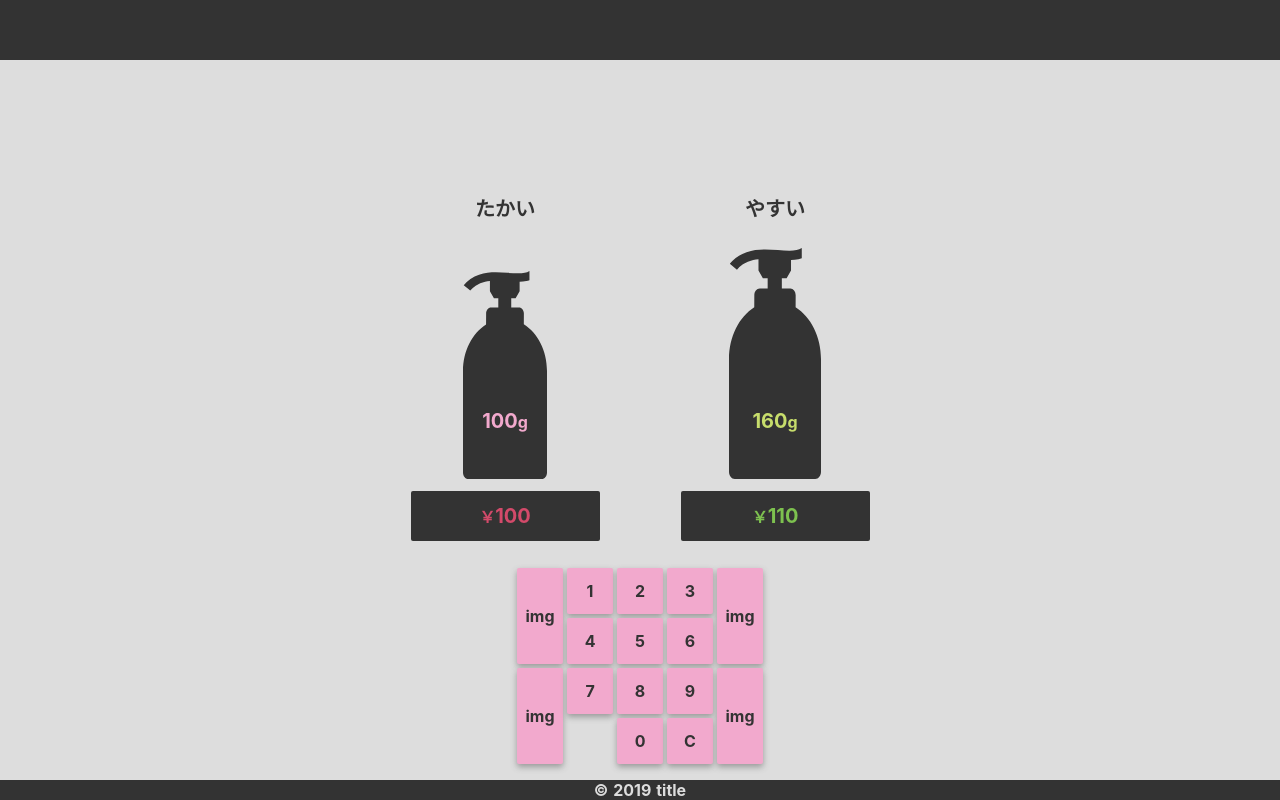
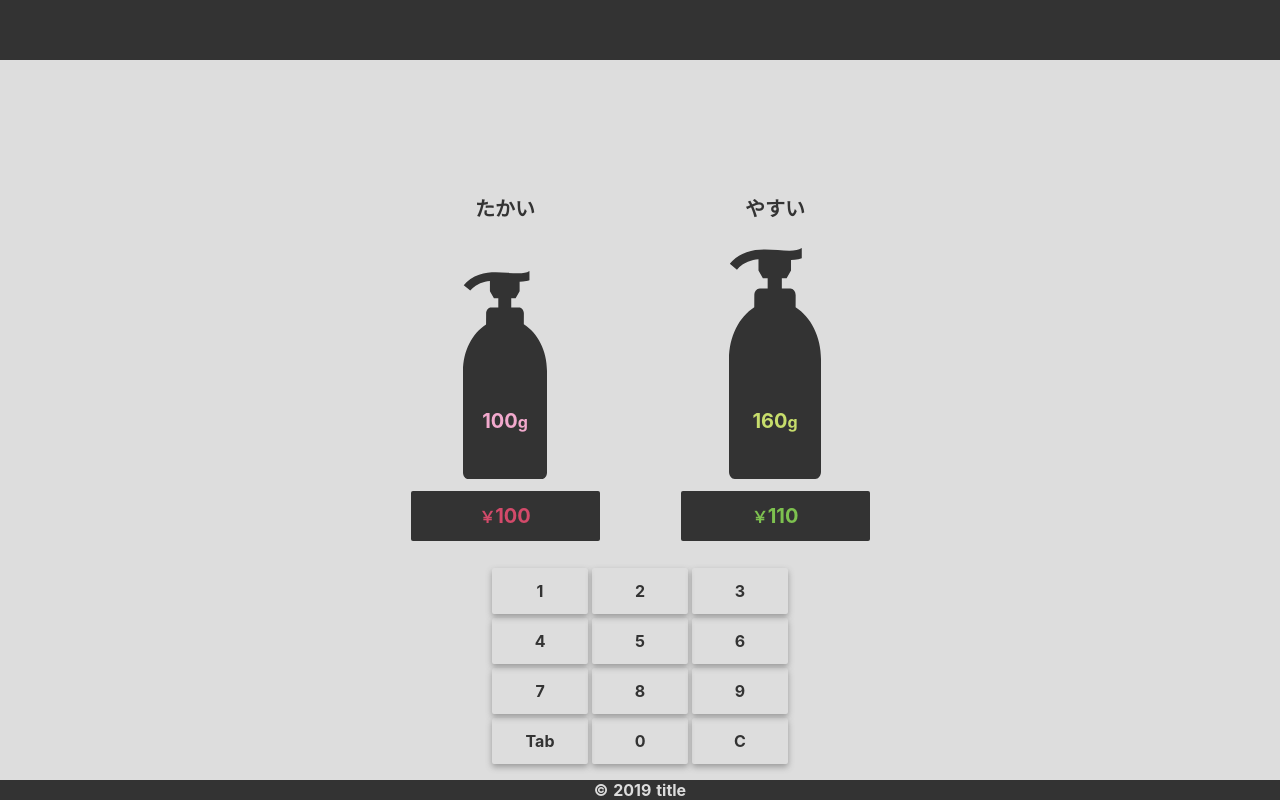
Before and after one commit to SiryCity/cheaper-1, a Nuxt app: page / in a window 1280 px wide. Built offline with nearby package versions, Linux system fonts and the light colour scheme.

Commit message:
UIの方針を変更

```diff
--- a/components/IllustsArea.vue
+++ b/components/IllustsArea.vue
@@ -1,10 +1,12 @@
 <template lang="pug">
   div#illusts-area
+    //- 結果(高いか安いか)を表示
     div.illusts-area__results
       p {{$store.getters['main/results'].left}}
     div.illusts-area__results
       p {{$store.getters['main/results'].right}}
 
+    //- 量をシャンプーのボトルで表示
     div.illusts-area__quantity
       img(
         src='~/assets/bottle.svg'
@@ -13,7 +15,9 @@
         @click='$store.commit("main/switchArea", "leftQuantity")'
       )
       p.illusts-area__quantity__left
-        span {{$store.state.main.leftQuantity}}
+        span(:class=`{
+          "blinking": $store.state.main.chosenArea === "leftQuantity"
+        }`) {{$store.state.main.leftQuantity}}
         span g
     div.illusts-area__quantity
       img(
@@ -23,17 +27,25 @@
         @click='$store.commit("main/switchArea", "rightQuantity")'
       )
       p.illusts-area__quantity__right
-        span {{$store.state.main.rightQuantity}}
+        span(:class=`{
+          "blinking": $store.state.main.chosenArea === "rightQuantity"
+        }`) {{$store.state.main.rightQuantity}}
         span g
 
+    //- 値段を看板で表示
     div.illusts-area__price(@click='$store.commit("main/switchArea", "leftPrice")')
       p.illusts-area__price__left
         span ￥
-        span {{$store.state.main.leftPrice}}
+        span(:class=`{
+          "blinking": $store.state.main.chosenArea === "leftPrice"
+        }`) {{$store.state.main.leftPrice}}
+
     div.illusts-area__price(@click='$store.commit("main/switchArea", "rightPrice")')
       p.illusts-area__price__right
         span ￥
-        span {{$store.state.main.rightPrice}}
+        span(:class=`{
+          "blinking": $store.state.main.chosenArea === "rightPrice"
+          }`) {{$store.state.main.rightPrice}}
 </template>
 
 <style lang='stylus' scoped>
@@ -106,4 +118,13 @@
       color var(--color-price-left)
     .illusts-area__price__right
       color var(--color-price-right)
+
+.blinking
+  animation blink .5s linear infinite alternate
+
+@keyframes blink
+  0%
+    background-color unset
+  100%
+    background-color #ddd
 </style>
--- a/components/KeyButton.vue
+++ b/components/KeyButton.vue
@@ -1,20 +1,11 @@
 <template lang="pug">
-  div.key-button(
-    :class=`{
-      "key-button--quantity-left": $store.state.main.chosenArea === "leftQuantity",
-      "key-button--quantity-right": $store.state.main.chosenArea === "rightQuantity",
-      "key-button--price-left": $store.state.main.chosenArea === "leftPrice",
-      "key-button--price-right": $store.state.main.chosenArea === "rightPrice",
-    }`
-    @click='$store.commit("main/inputNum", i + 1)'
-  )
-    div {{i === 10 ? 'C' : i === 9 ? 0 : i + 1}}
+  div.key-button(@click='$store.commit("main/inputNum", v)') {{v}}
 
 </template>
 
 <script>
 export default {
-  props: ['i']
+  props: ['v']
 }
 </script>
 
@@ -29,13 +20,4 @@ export default {
   border-radius 2px
   box-shadow 0 3px 6px #999
   cursor pointer
-
-.key-button--quantity-left
-  background-color var(--color-quantity-left)
-.key-button--quantity-right
-  background-color var(--color-quantity-right)
-.key-button--price-left
-  background-color var(--color-price-left)
-.key-button--price-right
-  background-color var(--color-price-right)
 </style>
--- a/components/KeyboardArea.vue
+++ b/components/KeyboardArea.vue
@@ -1,40 +1,27 @@
 <template lang="pug">
   div#keyboards-area
-    switch-button(area='leftQuantity')
-    switch-button(area='leftPrice')
-    div#keyboards-area__tenkey
-      key-button(
-        v-for='(v, i) in Array(11).fill()'
-        :key='`tenkey-${i}`'
-        :i='i'
-      )
-    switch-button(area='rightQuantity')
-    switch-button(area='rightPrice')
+    key-button(
+      v-for='v in $store.getters["main/getKeyboard"]'
+      :key='`tenkey-${v}`'
+      :v='v'
+    )
 </template>
 
 <script>
 import KeyButton from '~/components/KeyButton.vue'
-import SwitchButton from '~/components/SwitchButton.vue'
 export default {
   components: {
     KeyButton,
-    SwitchButton
   },
 }
 </script>
 
 <style lang='stylus' scoped>
 #keyboards-area
-  width 250px
+  width 300px
   max-width 100%
   height 200px
   display flex
   flex-wrap wrap
-  flex-direction column
-  #keyboards-area__tenkey
-    width 60%
-    height 100%
-    display flex
-    flex-wrap wrap
-    justify-content flex-end
+  justify-content flex-end
 </style>
--- a/components/SwitchButton.vue
+++ /dev/null
@@ -1,45 +0,0 @@
-<template lang="pug">
-  div.switch-button(
-    :class=`{
-      "switch-button--quantity-left": $store.state.main.chosenArea === "leftQuantity",
-      "switch-button--quantity-right": $store.state.main.chosenArea === "rightQuantity",
-      "switch-button--price-left": $store.state.main.chosenArea === "leftPrice",
-      "switch-button--price-right": $store.state.main.chosenArea === "rightPrice",
-    }`
-    @click='$store.commit("main/switchArea", area)'
-  )
-    div img
-    //- img(src='~/assets/bottle.svg' alt='')
-</template>
-
-<script>
-export default {
-  props: ['area']
-}
-</script>
-
-<style lang="stylus" scoped>
-.switch-button
-  width calc(100% / 5 - 4px)
-  height calc(100% / 2 - 4px)
-  margin 2px
-  display flex
-  justify-content center
-  align-items center
-  border-radius 2px
-  box-shadow 0 3px 6px #999
-  cursor pointer
-  img
-    width 80%
-    height auto
-
-
-.switch-button--quantity-left
-  background-color var(--color-quantity-left)
-.switch-button--quantity-right
-  background-color var(--color-quantity-right)
-.switch-button--price-left
-  background-color var(--color-price-left)
-.switch-button--price-right
-  background-color var(--color-price-right)
-</style>
--- a/store/main.js
+++ b/store/main.js
@@ -15,6 +15,9 @@ export const getters = {
     //スマートフォンか
     isSP: () =>
       /iPhone|iPod|iPad|Android/i.test(navigator.userAgent),
+
+    getKeyboard: () =>
+      [1, 2, 3, 4, 5, 6, 7, 8, 9, 'Tab', 0, 'C'],
 
     results(state){
       const TAX = 8
@@ -57,6 +60,8 @@ export const getters = {
     }
 }
 
+
+
 export const mutations = {
   switchArea(state, area){
     state.chosenArea = area
@@ -64,13 +69,13 @@ export const mutations = {
 
   inputNum(state, n){
 
-    if(n === 10 + 1){
+    if(n === 'C'){
       state[state.chosenArea] = 0
       return
     }
 
-    if(n === 10){
-      n = 0
+    if(n === 'Tab'){
+      return
     }
 
     if(state[state.chosenArea] >= 1000) return
```
